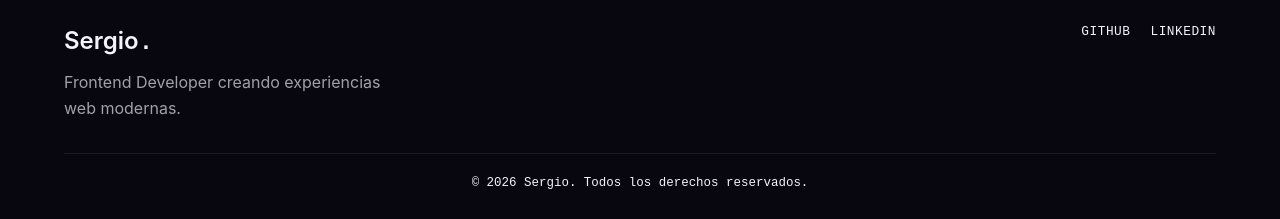
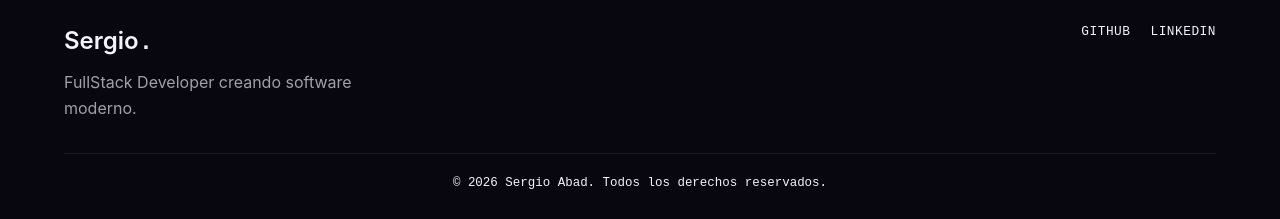
Before and after one commit to srgi0db/portafolio, a React (Vite) app: page / in a window 1280 px wide. Shown: the part 4101-4320 px from the top of the page. Built offline with nearby package versions, Linux system fonts and the light colour scheme; no server answers.

Commit message:
Update footer description and copyright name

```diff
--- a/src/layout/Footer/Footer.tsx
+++ b/src/layout/Footer/Footer.tsx
@@ -22,7 +22,7 @@ const Footer = () => {
               <span>.</span>
             </h3>
 
-            <p>Frontend Developer creando experiencias web modernas.</p>
+            <p>FullStack Developer creando software moderno.</p>
           </div>
 
           <div className="footer-links">
@@ -41,7 +41,7 @@ const Footer = () => {
 
         <div className="footer-bottom">
           <p>
-            © {new Date().getFullYear()} Sergio. Todos los derechos reservados.
+            © {new Date().getFullYear()} Sergio Abad. Todos los derechos reservados.
           </p>
         </div>
       </div>
```
